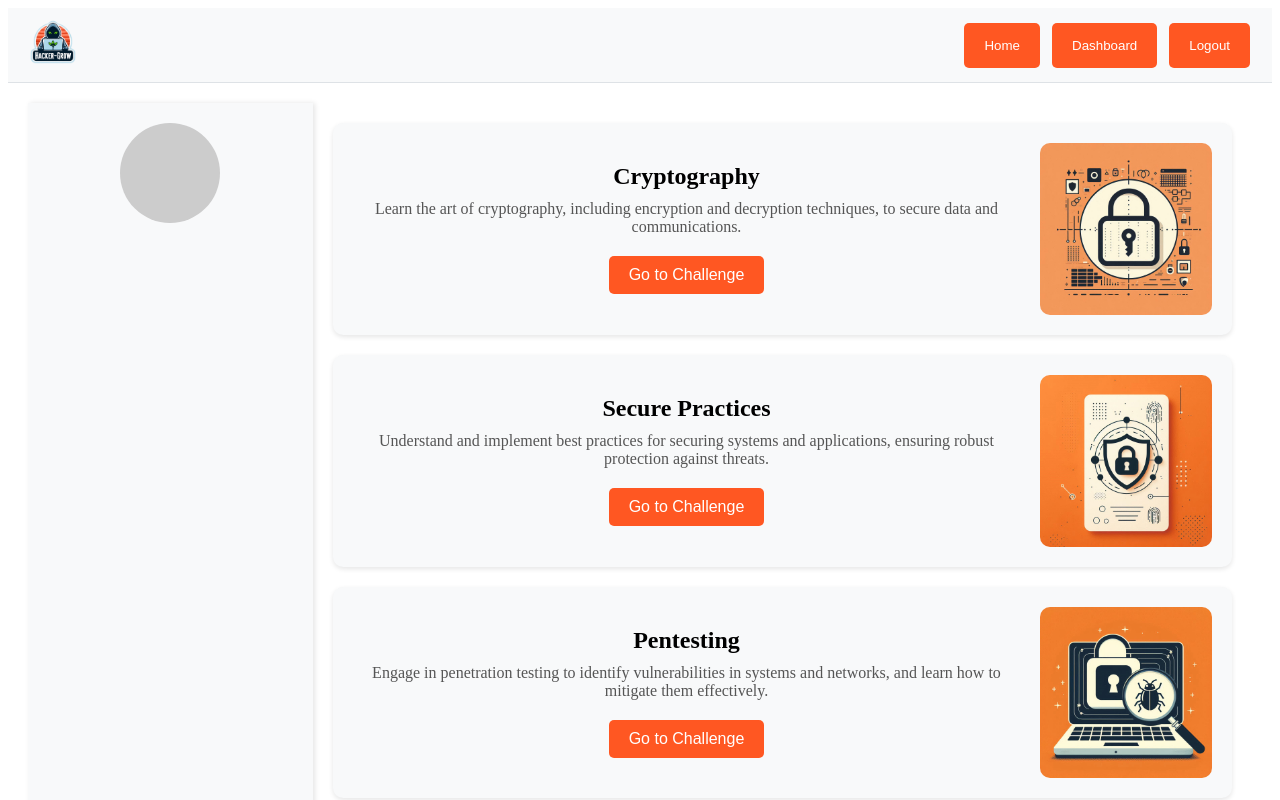
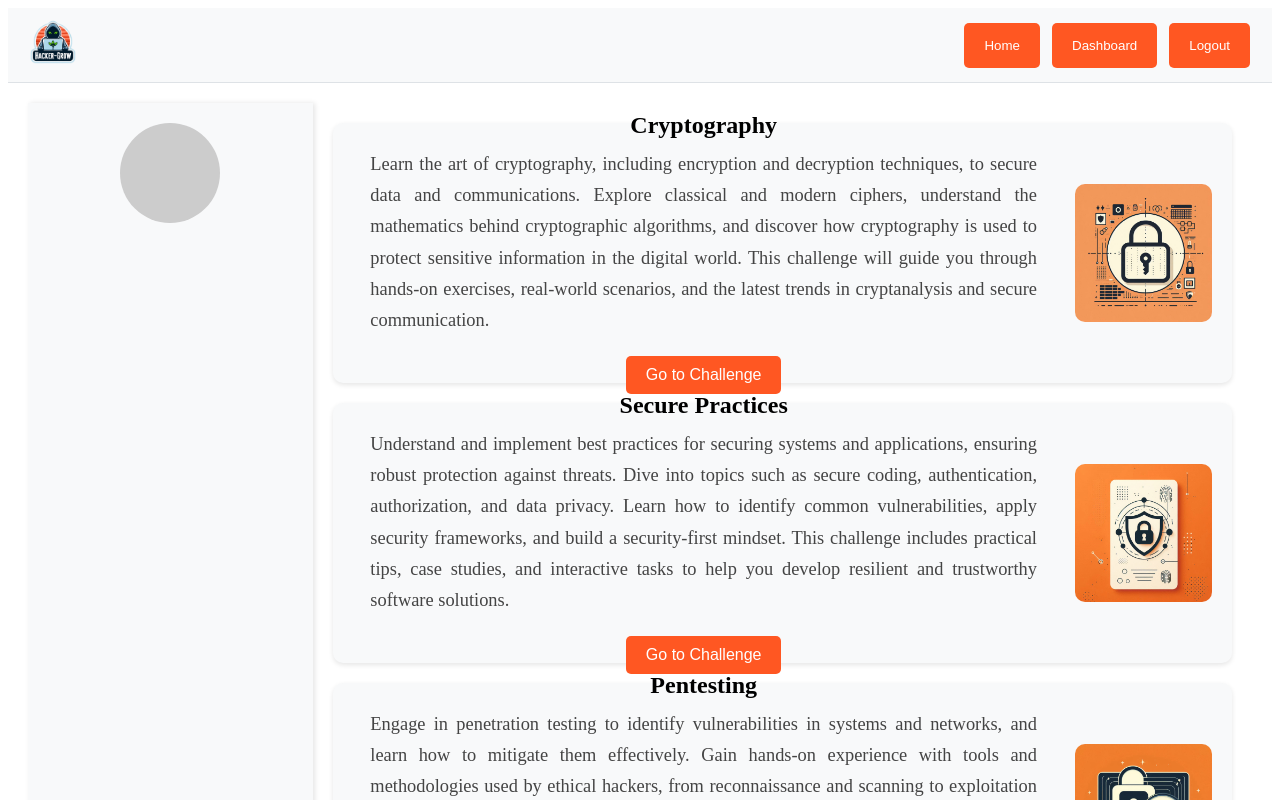
Before and after one commit to juanselm/hacker-grow-frontend, an Angular app: page /dashboard in a window 1280 px wide. Shown: the top 800 px of the page. Built offline with nearby package versions, Linux system fonts and the light colour scheme; sample sign-in values are in the browser's storage.

Commit message:
-Se da formato y se agrega más texto a las tarjetas.

```diff
--- a/src/app/dashboard/dashboard.component.css
+++ b/src/app/dashboard/dashboard.component.css
@@ -105,13 +105,14 @@
 
 .banner {
   display: flex;
-  align-items: center;
+  align-items: stretch;
   justify-content: space-between;
   background-color: #f8f9fa; /* Fondo gris claro */
   padding: 20px;
   border-radius: 10px;
   box-shadow: 0 2px 5px rgba(0, 0, 0, 0.1);
   gap: 20px;
+  min-height: 220px;
 }
 
 .banner-content {
@@ -121,6 +122,9 @@
   align-items: center; /* Centra el contenido horizontalmente */
   justify-content: center; /* Centra el contenido verticalmente */
   text-align: center; /* Centra el texto */
+  min-width: 0;
+  width: 100%;
+  height: 100%;
 }
 
 .banner-content h3 {
@@ -130,15 +134,24 @@
 
 .banner-content p {
   margin: 10px 0;
-  font-size: 1em;
-  color: #555;
+  font-size: 1.15em;
+  color: #444;
+  line-height: 1.7;
+  text-align: justify;
+  max-width: 95%;
+  width: 100%;
+  flex: 1 1 auto;
+  display: block;
 }
 
 .banner-image {
-  width: 20%; /* Ahora ocupa el 40% del ancho del contenedor */
+  width: 16%;
+  min-width: 120px;
+  max-width: 180px;
   height: auto;
   border-radius: 10px; /* Bordes redondeados */
   object-fit: cover; /* Asegura que la imagen se ajuste sin deformarse */
+  align-self: center;
 }
 
 .challenge-button {
--- a/src/app/dashboard/dashboard.component.html
+++ b/src/app/dashboard/dashboard.component.html
@@ -28,7 +28,7 @@
     <div class="banner">
       <div class="banner-content">
         <h3>Cryptography</h3>
-        <p>Learn the art of cryptography, including encryption and decryption techniques, to secure data and communications.</p>
+        <p>Learn the art of cryptography, including encryption and decryption techniques, to secure data and communications. Explore classical and modern ciphers, understand the mathematics behind cryptographic algorithms, and discover how cryptography is used to protect sensitive information in the digital world. This challenge will guide you through hands-on exercises, real-world scenarios, and the latest trends in cryptanalysis and secure communication.</p>
         <button class="challenge-button" [routerLink]="['/challenges', 'cryptography']">Go to Challenge</button>
       </div>
       <img src="images/crypto1.jpeg" alt="Cryptography" class="banner-image">
@@ -36,7 +36,7 @@
     <div class="banner">
       <div class="banner-content">
         <h3>Secure Practices</h3>
-        <p>Understand and implement best practices for securing systems and applications, ensuring robust protection against threats.</p>
+        <p>Understand and implement best practices for securing systems and applications, ensuring robust protection against threats. Dive into topics such as secure coding, authentication, authorization, and data privacy. Learn how to identify common vulnerabilities, apply security frameworks, and build a security-first mindset. This challenge includes practical tips, case studies, and interactive tasks to help you develop resilient and trustworthy software solutions.</p>
         <button class="challenge-button" [routerLink]="['/challenges', 'securepractices']">Go to Challenge</button>
       </div>
       <img src="images/secure1.jpeg" alt="Secure Practices" class="banner-image">
@@ -44,7 +44,7 @@
     <div class="banner">
       <div class="banner-content">
         <h3>Pentesting</h3>
-        <p>Engage in penetration testing to identify vulnerabilities in systems and networks, and learn how to mitigate them effectively.</p>
+        <p>Engage in penetration testing to identify vulnerabilities in systems and networks, and learn how to mitigate them effectively. Gain hands-on experience with tools and methodologies used by ethical hackers, from reconnaissance and scanning to exploitation and reporting. This challenge covers real-world attack scenarios, defense strategies, and the ethical and legal aspects of pentesting. Sharpen your skills to help organizations stay ahead of cyber threats.</p>
         <button class="challenge-button" [routerLink]="['/challenges', 'pentesting']">Go to Challenge</button>
       </div>
       <img src="images/pentest1.jpeg" alt="Pentesting" class="banner-image">
```
